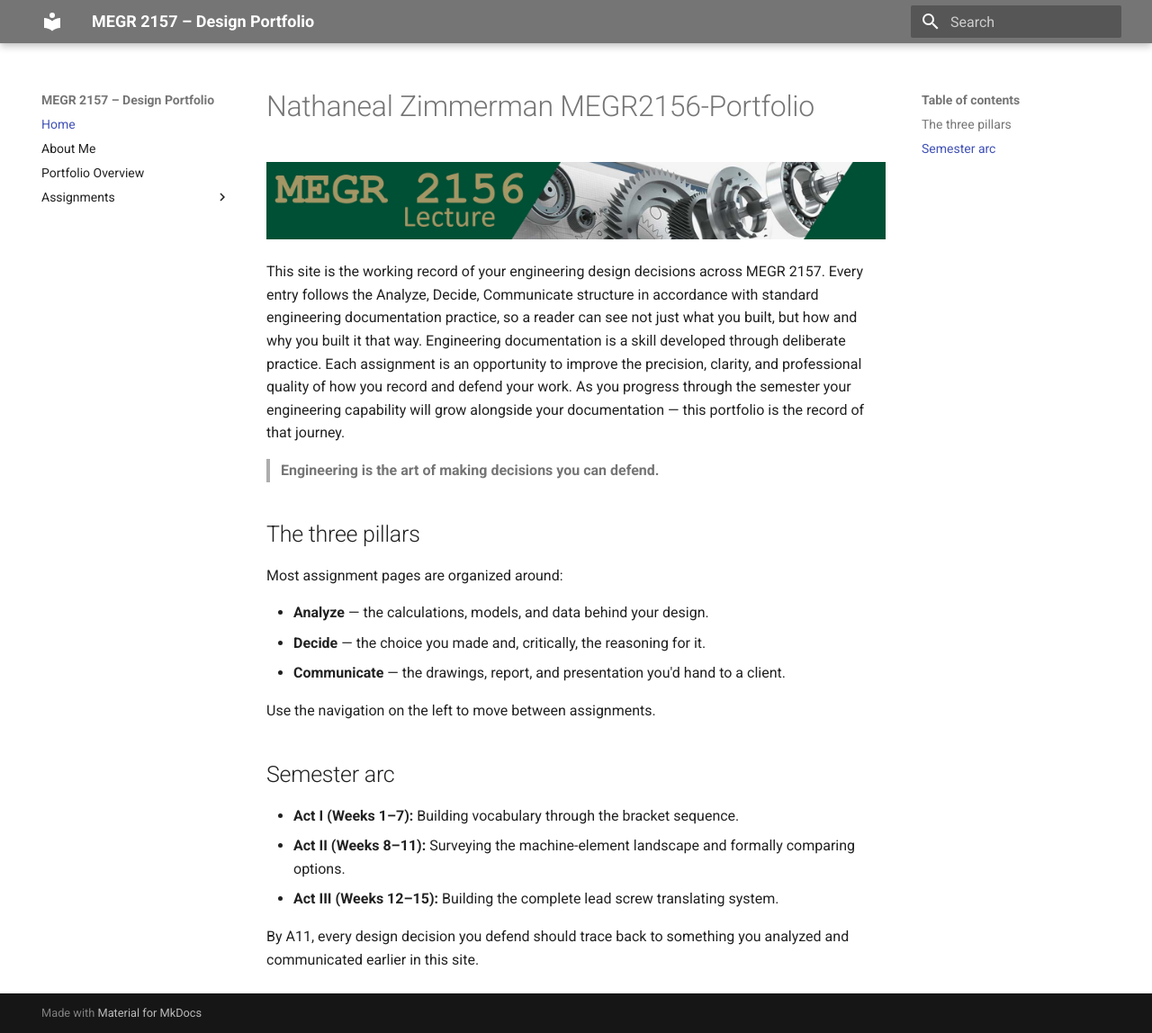
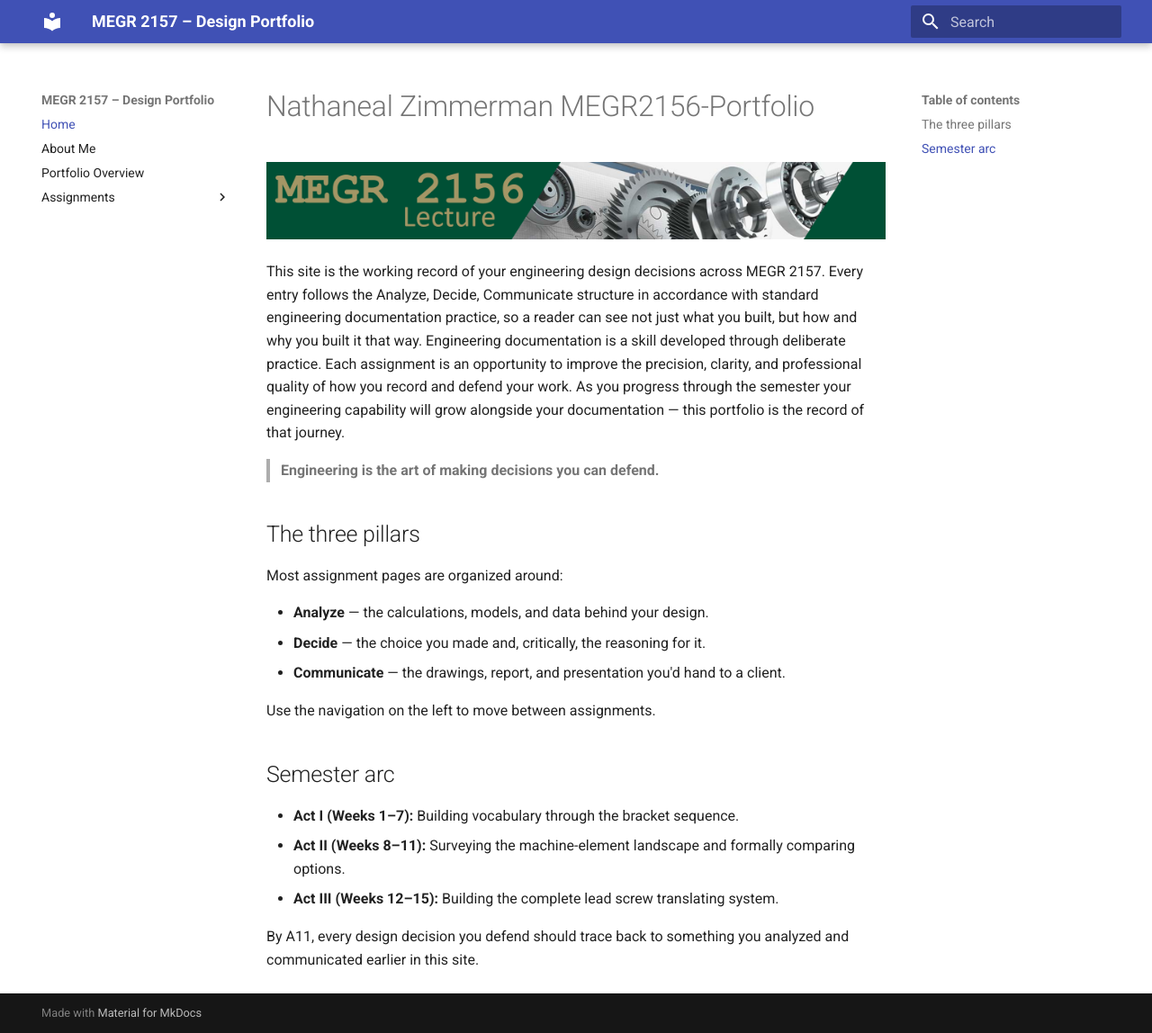
Before and after one commit to NathanZimmy/megr2156-portfolio, an MkDocs documentation site: the page built from docs/index.md, in a window 1280 px wide and 1148 px high. Shown: the whole window at 90% size. Built offline with MkDocs 1.6.1 and Material for MkDocs 9.7.7, drawn with Linux system fonts in a browser that asks for light colours.

Commit message:
Update mkdocs.yml

```diff
--- a/mkdocs.yml
+++ b/mkdocs.yml
@@ -4,7 +4,7 @@ site_description: Design portfolio documentation, built with the Analyze / Decid
 theme:
   name: material
   palette:
-    primary: Grey
+    primary: Gray
   features:
     - navigation.instant
     - navigation.tracking
```
